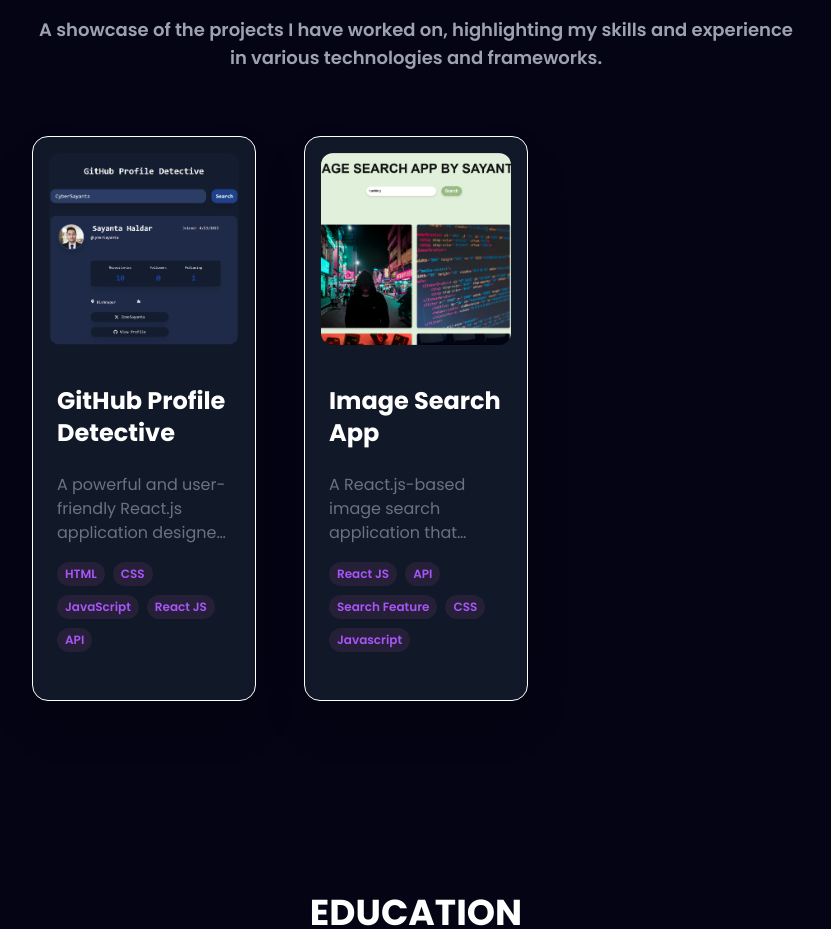
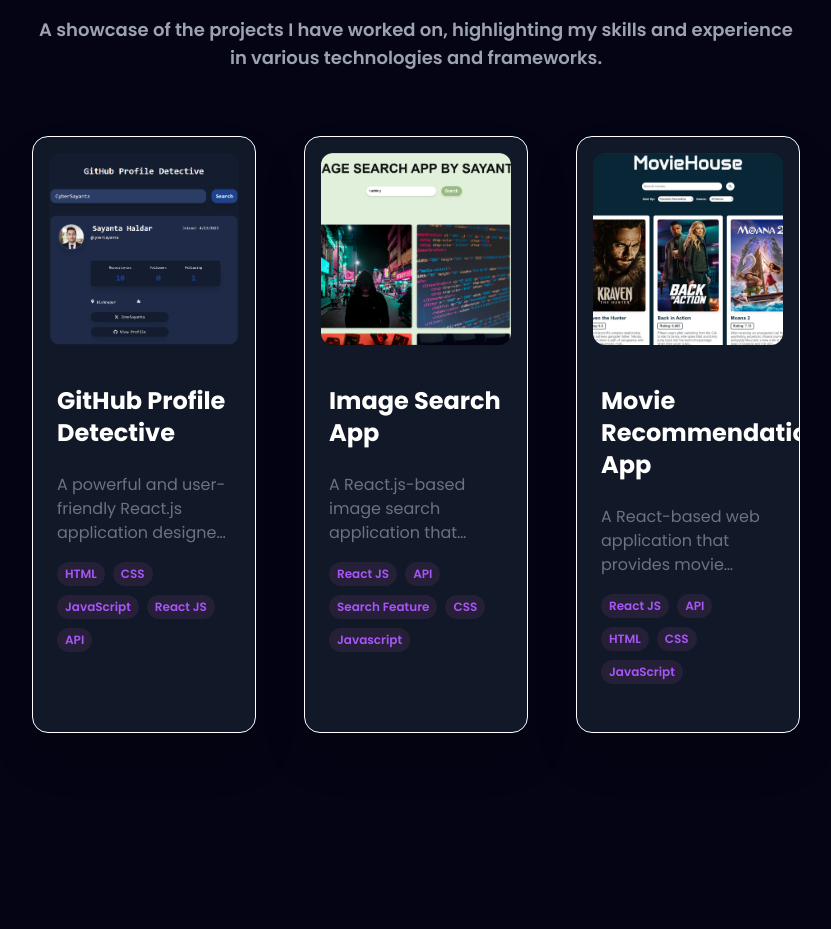
Before and after one commit to CyberSayanta/Sayanta-Portfolio, a React (Vite) app: page / in a window 1280 px wide. Shown: the part 4360-5289 px from the top of the page, without its empty margins (224-1055 px from the left). Built offline with nearby package versions, Linux system fonts and the light colour scheme.

Commit message:
project update

```diff
--- a/src/constants.js
+++ b/src/constants.js
@@ -251,16 +251,16 @@ export const projects = [
     webapp: "https://image-search-app-sayanta.netlify.app/",
   },
   //
-  // {
-  //   id: 2,
-  //   title: "Movie Recommendation App",
-  //   description:
-  //     "A React-based web application that provides movie recommendations based on different criteria, such as genres, user preferences, and popular trends. The intuitive design and smooth experience make it a go-to app for movie enthusiasts.",
-  //   image: movierecLogo,
-  //   tags: ["React JS", "API", "HTML", "CSS", "JavaScript"],
-  //   github: "https://github.com/codingmastr/Movie-Recommendation-App",
-  //   webapp: "https://movie-recommendation-app-jet.vercel.app/",
-  // },
+  {
+    id: 2,
+    title: "Movie Recommendation App",
+    description:
+      "A React-based web application that provides movie recommendations based on different criteria, such as genres, user preferences, and popular trends. The intuitive design and smooth experience make it a go-to app for movie enthusiasts.",
+    image: movierecLogo,
+    tags: ["React JS", "API", "HTML", "CSS", "JavaScript"],
+    github: "https://github.com/CyberSayanta/Movie-Recommendation-App.git",
+    webapp: "https://movie-recommendation-app-iota.vercel.app/",
+  },
   // {
   //   id: 3,
   //   title: "Email Validator NPM Package",
@@ -281,52 +281,6 @@ export const projects = [
   //   github: "https://github.com/codingmastr/Task-Reminder-Tool",
   //   webapp: "chrome://extensions/?id=kngheeibjnnidhfoomkpnbeghackheci",
   // },
-  // {
-  //   id: 5,
-  //   title: "Webverse Digital",
-  //   description:
-  //     "The official website for Webverse Digital, a creative digital marketing agency. Built using HTML, CSS, and JavaScript, it features visually appealing animations and a clean design to showcase the agency's services.",
-  //   image: webverLogo,
-  //   tags: ["HTML", "CSS", "JavaScript", "Framer Motion"],
-  //   github: "https://github.com/codingmastr/Webverse-Digital",
-  //   webapp: "https://webversedigital.com/",
-  // },
-  // {
-  //   id: 6,
-  //   title: "Coding Master",
-  //   description:
-  //     "An ed-tech platform where users can access tech and coding-related blogs, notes, interview questions, e-books, and premium content with payment integration. Built with full-stack technologies for a seamless learning experience.",
-  //   image: cmLogo,
-  //   tags: ["React JS", "Node.js", "MongoDB", "Express", "Payment Integration"],
-  //   github: "https://codingmasterweb.in/",
-  //   webapp: "https://codingmasterweb.in/",
-  // },
-  // {
-  //   id: 7,
-  //   title: "CS Prep",
-  //   description:
-  //     "A full-stack quiz-based platform designed for GATE/UGC NET students to practice previous year questions and create customized tests. The platform offers comprehensive profile stats and detailed results, helping students track and improve their preparation journey effectively.",
-  //   image: csprepLogo,
-  //   tags: [
-  //     "React JS",
-  //     "Node.js",
-  //     "MongoDB",
-  //     "Express",
-  //     "HTML",
-  //     "CSS",
-  //     "JavaScript",
-  //   ],
-  //   github: "https://github.com/codingmastr/CSPrep",
-  //   webapp: "https://csprep.netlify.app/",
-  // },
-  // {
-  //   id: 8,
-  //   title: "Image Background Remover",
-  //   description:
-  //     "An efficient background removal app built with React.js and API integration. Users can upload any image, remove the background, and download the transparent version for further use.",
-  //   image: removebgLogo,
-  //   tags: ["React JS", "API", "Image Processing", "HTML", "CSS", "Javascript"],
-  //   github: "https://github.com/codingmastr/Image-Background-Remover",
-  //   webapp: "https://removeyourbg.netlify.app/",
-  // },
+  //
+
 ];
```
